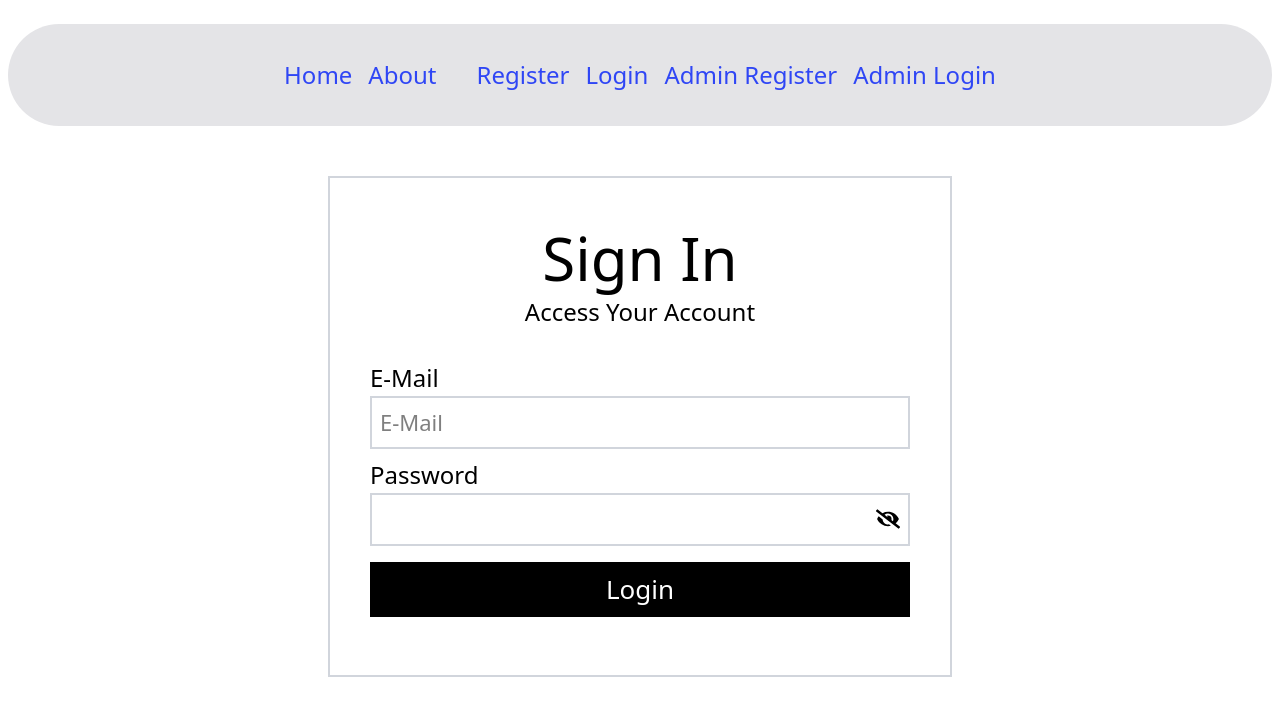
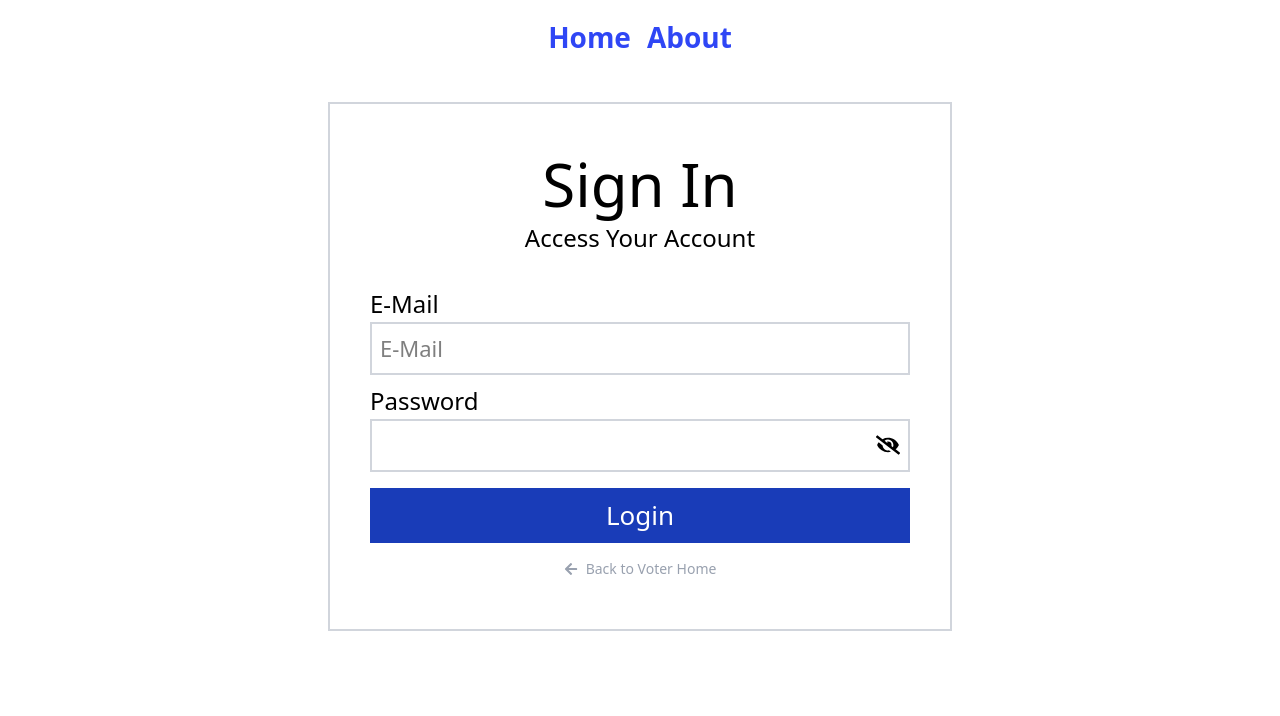
Before and after one commit to Em-myy/voting-app, a React app in the folder frontend/: page /login in a window 1280 px wide. Shown: the top 716 px of the page. Built offline with nearby package versions, Linux system fonts and the light colour scheme; the HTML template or start-up script is replaced by a standard one.

Commit message:
fixed frontend issues

```diff
--- a/frontend/src/components/Navbar.jsx
+++ b/frontend/src/components/Navbar.jsx
@@ -4,20 +4,14 @@ import { useAuth } from "../context/AuthContext";
 const Navbar = () => {
   const { user, logout } = useAuth();
   return (
-    <nav className="text-[24px] p-2">
+    <nav className="text-[28px] p-2 font-semibold">
       <div className="flex flex-col md:flex-row items-center justify-center gap-x-10">
-        <div className="text-[#2F46F5] dark:text-[#CEE8F5] flex flex-col md:flex-row items-center gap-x-4">
-          <Link
-            to="/"
-            className="hover:text-yellow-600 hover:underline hover:decoration-wavy hover:decoration-red-700"
-          >
+        <div className="text-[#2F46F5] dark:text-yellow-600 flex flex-col md:flex-row items-center gap-x-4">
+          <Link to="/" className="hover:text-yellow-700">
             Home
           </Link>
 
-          <Link
-            to="/about"
-            className="hover:text-yellow-600 hover:underline hover:decoration-wavy hover:decoration-red-700"
-          >
+          <Link to="/about" className="hover:text-yellow-700">
             About
           </Link>
         </div>
@@ -25,10 +19,7 @@ const Navbar = () => {
         {user ? (
           <>
             <div className="text-[#2F46F5] dark:text-[#CEE8F5] flex flex-col md:flex-row items-center gap-x-4">
-              <Link
-                to="/vote"
-                className="hover:text-yellow-600 hover:underline hover:decoration-wavy hover:decoration-red-700"
-              >
+              <Link to="/vote" className="hover:text-yellow-600 ">
                 Vote
               </Link>
 
@@ -40,39 +31,7 @@ const Navbar = () => {
               </button>
             </div>
           </>
-        ) : (
-          <div className="text-[#2F46F5] dark:text-[#CEE8F5] flex flex-col md:flex-row gap-x-4 items-center">
-            <Link
-              to="/register"
-              className="hover:text-yellow-600 hover:underline hover:decoration-wavy hover:decoration-red-700"
-            >
-              Register
-            </Link>
-
-            <Link
-              to="/login"
-              className="hover:text-yellow-600 hover:underline hover:decoration-wavy hover:decoration-red-700"
-            >
-              Login
-            </Link>
-
-            <div className="text-[#2F46F5] dark:text-[#CEE8F5] flex flex-col md:flex-row gap-x-4 items-center">
-              <Link
-                to="/adminRegister"
-                className="hover:text-yellow-600 hover:underline hover:decoration-wavy hover:decoration-red-700"
-              >
-                Admin Register
-              </Link>
-
-              <Link
-                to="/adminLogin"
-                className="hover:text-yellow-600 hover:underline hover:decoration-wavy hover:decoration-red-700"
-              >
-                Admin Login
-              </Link>
-            </div>
-          </div>
-        )}
+        ) : null}
       </div>
     </nav>
   );
--- a/frontend/src/pages/AdminHome.jsx
+++ b/frontend/src/pages/AdminHome.jsx
@@ -6,19 +6,19 @@ const VoterHome = () => {
     <div className="min-h-screen bg-gray-100 flex items-center justify-center p-4">
       <div className="bg-white shadow-xl rounded-2xl w-full max-w-md p-8">
         <div className="text-center mb-8">
-          <h1 className="text-2xl font-bold text-gray-800">Voter Portal</h1>
+          <h1 className="text-2xl font-bold text-gray-800">Admin Dashboard</h1>
           <p className="text-gray-500 mt-2">Manage Your Account</p>
         </div>
         <div className="flex flex-col gap-4">
           <Link
             to="/AdminRegister"
-            className="block w-full border-2 border-blue-600 text-blue-600 hover:bg-blue-50 font-semibold py-3 px-4 rounded-lg text-center transition duration-300"
+            className="block w-full border-2 border-gray-400 text-gray-600 hover:bg-gray-100 font-semibold py-3 px-4 rounded-lg text-center transition duration-300"
           >
             Create an Account
           </Link>
           <Link
             to="/AdminLogin"
-            className="block w-full bg-blue-600 hover:bg-blue-700 text-white font-semibold py-3 px-4 rounded-lg text-center transition duration-300 shadow-md"
+            className="block w-full bg-gray-600 hover:bg-gray-700 text-white font-semibold py-3 px-4 rounded-lg text-center transition duration-300 shadow-md"
           >
             Login
           </Link>
--- a/frontend/src/pages/Home.jsx
+++ b/frontend/src/pages/Home.jsx
@@ -1,12 +1,13 @@
 import { Link } from "react-router-dom";
 import image1 from "../assets/secondImage-Photoroom.png";
 import Navbar from "../components/Navbar";
+import { FaArrowRight } from "react-icons/fa";
 
 const Home = () => {
   return (
     <div className="w-full bg-yellow-300 dark:bg-yellow-500 min-h-dvh m-0">
       <div className="bg-[#CCE7F4] dark:bg-[#366075] min-h-screen w-full rounded-tl-[200px] md:rounded-tl-[400px] rounded-br-[200px] md:rounded-br-[400px]">
-        <div className="flex pt-4 justify-center md:justify-end">
+        <div className="flex pt-4 justify-center md:justify-end md:mr-[70px]">
           <Navbar />
         </div>
         <div className="flex flex-col md:flex-row justify-evenly">
@@ -26,7 +27,13 @@ const Home = () => {
             <div className="text-[35px] dark:text-[#CEE8F5] text-center md:text-start">
               Please vote for a candidate
             </div>
-            <Link to="/home">Access Dashboard</Link>
+            <Link
+              to="/home"
+              className=" flex items-center gap-2 mt-2 font-semibold text-xl text-yellow-600 hover:text-yellow-700"
+            >
+              <span>Access Portal</span>
+              <FaArrowRight />
+            </Link>
           </div>
         </div>
       </div>
--- a/frontend/src/pages/HomeDashboard.jsx
+++ b/frontend/src/pages/HomeDashboard.jsx
@@ -1,4 +1,5 @@
 import { Link } from "react-router-dom";
+import { FaArrowLeft } from "react-icons/fa";
 
 const HomeDashboard = () => {
   return (
@@ -17,11 +18,18 @@ const HomeDashboard = () => {
           </Link>
           <Link
             to="/adminHome"
-            className="block w-full bg-gray-800 hover:bg-gray-900 text-white font-semibold py-3 px-4 rounded-lg text-center transition duration-300"
+            className="block w-full bg-gray-600 hover:bg-gray-900 text-white font-semibold py-3 px-4 rounded-lg text-center transition duration-300"
           >
             Admin Dashboard
           </Link>
         </div>
+        <Link
+          to="/"
+          className="flex items-center justify-center gap-2 text-sm text-gray-400 hover:text-gray-600 transition mt-4"
+        >
+          <FaArrowLeft />
+          <span>Back to Dashboard</span>
+        </Link>
       </div>
     </div>
   );
--- a/frontend/src/pages/Login.jsx
+++ b/frontend/src/pages/Login.jsx
@@ -1,8 +1,8 @@
 import { useState } from "react";
 import { useAuth } from "../context/AuthContext";
-import { useNavigate } from "react-router-dom";
+import { Link, useNavigate } from "react-router-dom";
 import axios from "axios";
-import { FaEye, FaEyeSlash } from "react-icons/fa";
+import { FaArrowLeft, FaEye, FaEyeSlash } from "react-icons/fa";
 import Navbar from "../components/Navbar";
 import toast, { Toaster } from "react-hot-toast";
 
@@ -52,7 +52,7 @@ const Login = () => {
   return (
     <div className="p-2">
       <Toaster />
-      <div className="dark:bg-zinc-500 bg-zinc-200 rounded-tl-[100px] rounded-br-[100px] md:rounded-tr-[100px] md:rounded-bl-[100px] md:py-[25px] mt-4">
+      <div className="mb-8 md:mb-0">
         <Navbar />
       </div>
       <div className="flex h-[50vh] items-center justify-center p-2">
@@ -98,12 +98,19 @@ const Login = () => {
 
               <button
                 type="submit"
-                className="text-[26px] bg-black text-white py-2 mt-2 cursor-pointer mb-2"
+                className="text-[26px] bg-blue-800 text-white py-2 mt-2 cursor-pointer mb-2"
               >
                 Login
               </button>
             </div>
           </form>
+          <Link
+            to="/voterHome"
+            className="flex items-center justify-center gap-2 text-sm text-gray-400 hover:text-gray-600 transition mt-2"
+          >
+            <FaArrowLeft />
+            <span>Back to Voter Home</span>
+          </Link>
         </div>
       </div>
     </div>
--- a/frontend/src/pages/Register.jsx
+++ b/frontend/src/pages/Register.jsx
@@ -1,8 +1,8 @@
 import { useState } from "react";
 import { useAuth } from "../context/AuthContext";
-import { useNavigate } from "react-router-dom";
+import { Link, useNavigate } from "react-router-dom";
 import axios from "axios";
-import { FaEye, FaEyeSlash } from "react-icons/fa";
+import { FaArrowLeft, FaEye, FaEyeSlash } from "react-icons/fa";
 import Navbar from "../components/Navbar";
 import toast, { Toaster } from "react-hot-toast";
 
@@ -31,7 +31,7 @@ const Register = () => {
     try {
       const res = await axios.post(
         `${API_URL}/api/authentication/register`,
-        form
+        form,
       );
 
       toast.success("Registration successful", {
@@ -57,9 +57,10 @@ const Register = () => {
   return (
     <div className="p-2">
       <Toaster />
-      <div className="dark:bg-zinc-500 bg-zinc-200 rounded-tl-[100px] rounded-br-[100px] md:rounded-tr-[100px] md:rounded-bl-[100px] md:py-[25px] mt-4">
+      <div className="mb-8 md:mb-2">
         <Navbar />
       </div>
+
       <div className="flex h-[50vh] items-center justify-center p-2">
         <div className="w-[100%] md:w-[50%] border-2 px-[10px] md:px-[40px] py-[15px] md:py-[50px] mt-[100px] md:mt-[200px] border-gray-300">
           <form onSubmit={handleSubmit}>
@@ -108,12 +109,19 @@ const Register = () => {
 
               <button
                 type="submit"
-                className="text-[26px] bg-black text-white py-2 mt-2 cursor-pointer"
+                className="text-[26px] bg-blue-800 text-white py-2 mt-2 cursor-pointer"
               >
                 Register
               </button>
             </div>
           </form>
+          <Link
+            to="/voterHome"
+            className="flex items-center justify-center gap-2 text-sm text-gray-400 hover:text-gray-600 transition mt-4"
+          >
+            <FaArrowLeft />
+            <span>Back to Voter Home</span>
+          </Link>
         </div>
       </div>
     </div>
--- a/frontend/src/pages/VoterHome.jsx
+++ b/frontend/src/pages/VoterHome.jsx
@@ -7,7 +7,7 @@ const VoterHome = () => {
       <div className="bg-white shadow-xl rounded-2xl w-full max-w-md p-8">
         <div className="text-center mb-8">
           <h1 className="text-2xl font-bold text-gray-800">Voter Portal</h1>
-          <p className="text-gray-500 mt-2">Manage Your Account</p>
+          <p className="text-gray-500 mt-2">Access Your Portal</p>
         </div>
         <div className="flex flex-col gap-4">
           <Link
```
Also changed, not shown: frontend/src/pages/AdminLogin.jsx (+12 -5 lines), frontend/src/pages/AdminRegister.jsx (+14 -7 lines).
